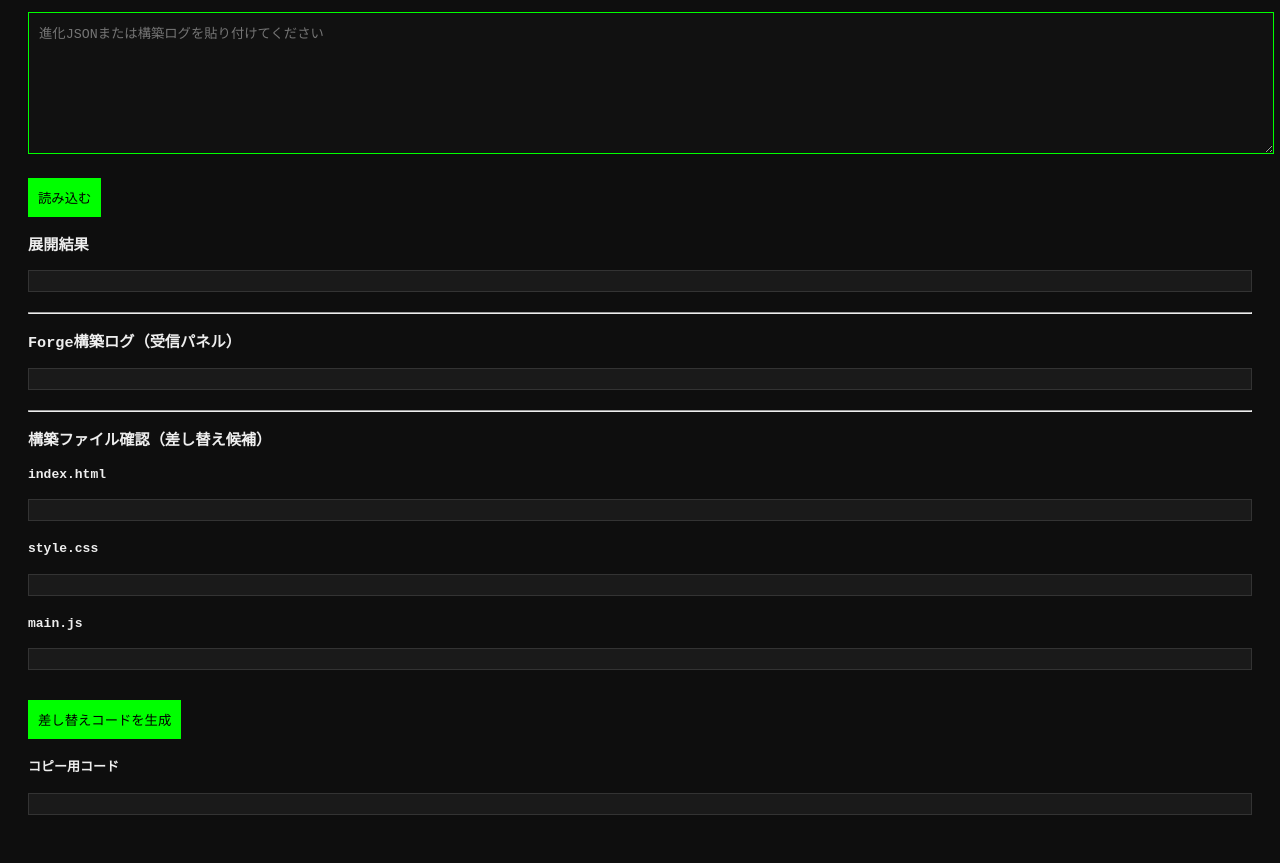
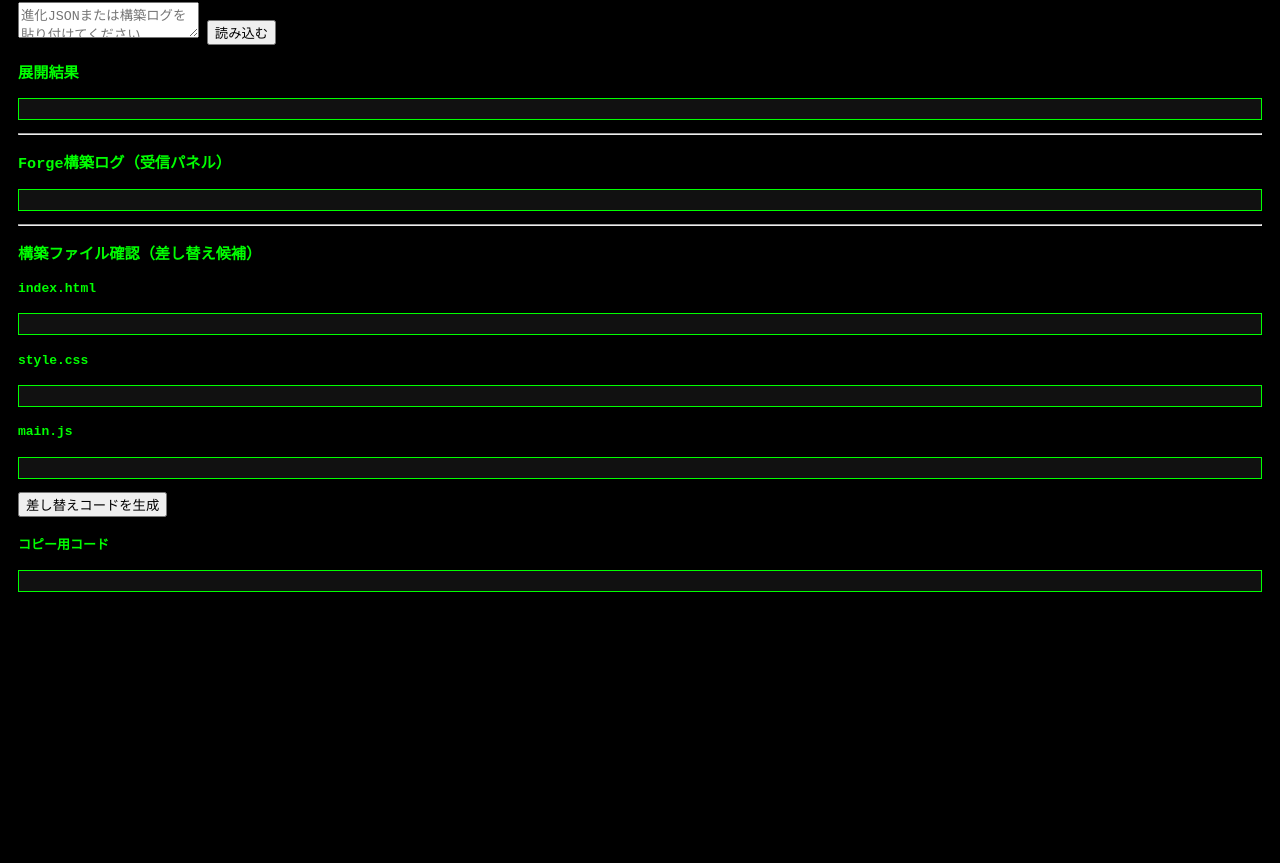
Before and after one commit to luporav3n/Raven-command, a plain HTML site: page index.html in a window 1280 px wide. Shown: the part 81-944 px from the top of the page. After the commit the page ends 800 px from the top, so only its background shows below. Drawn offline with Linux system fonts and the light colour scheme.

Commit message:
style.css を更新

```diff
--- a/style.css
+++ b/style.css
@@ -1,31 +1,11 @@
 body {
-  background-color: #0e0e0e;
-  color: #eee;
+  background-color: black;
+  color: lime;
   font-family: monospace;
-  padding: 20px;
-}
-textarea {
-  width: 100%;
-  height: 120px;
-  background: #111;
-  color: #0f0;
-  border: 1px solid #0f0;
   padding: 10px;
-  margin-bottom: 10px;
-}
-button {
-  padding: 10px;
-  background: #0f0;
-  color: #000;
-  border: none;
-  cursor: pointer;
-  margin-top: 10px;
 }
 pre {
-  background: #1a1a1a;
+  background: #111;
   padding: 10px;
-  border: 1px solid #333;
-  overflow-x: auto;
-  white-space: pre-wrap;
-  margin-bottom: 20px;
+  border: 1px solid #0f0;
 }
```
